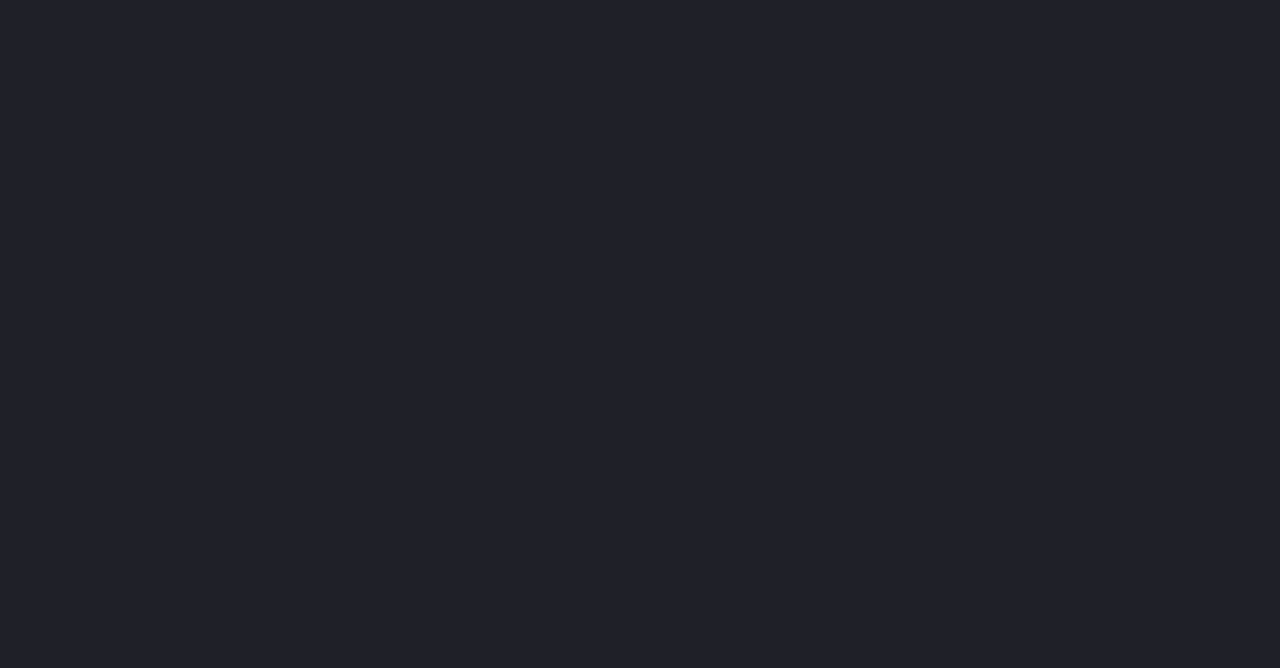
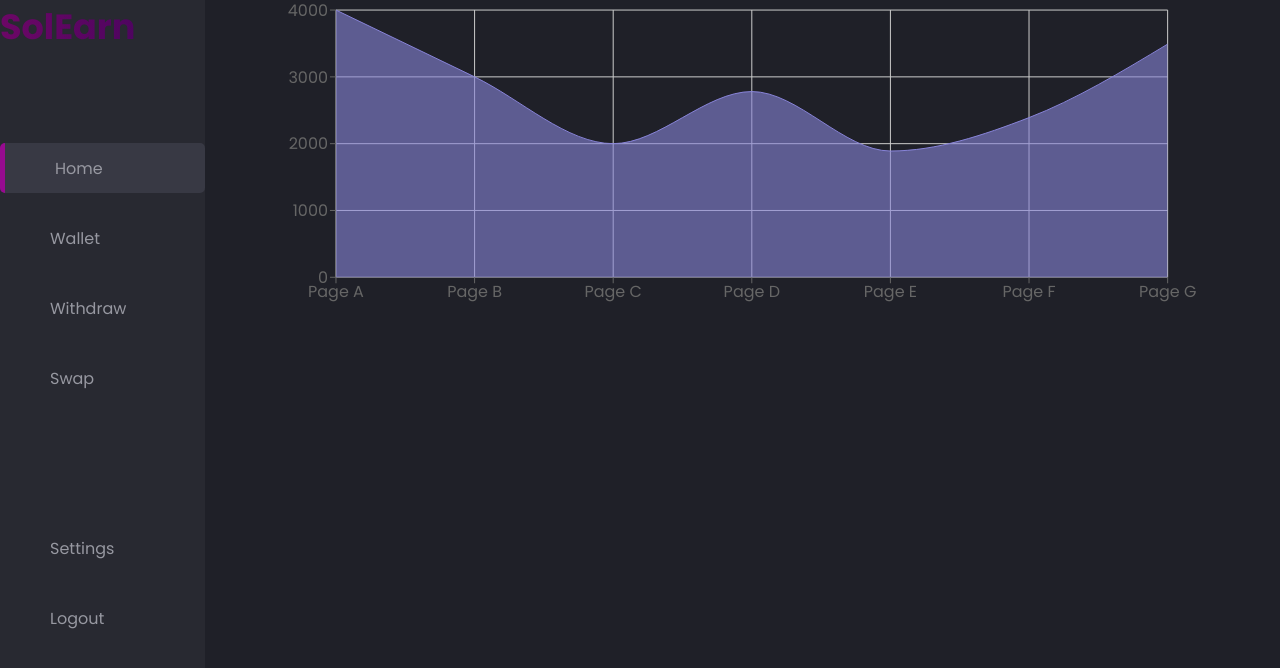
Before and after one commit to SolEarn-1-0/SolEarn-Frontend, a React (Create React App) app: page /wallet in a window 1280 px wide. Before the commit this address had no page. Shown: the top 668 px of the page. Built offline with nearby package versions, Linux system fonts and the light colour scheme.

Commit message:
implemented charted on wallet page

```diff
--- a/package.json
+++ b/package.json
@@ -13,6 +13,7 @@
     "react-router": "^6.8.1",
     "react-router-dom": "^6.8.1",
     "react-scripts": "5.0.1",
+    "recharts": "^2.4.3",
     "web-vitals": "^2.1.4"
   },
   "scripts": {
--- a/src/App.js
+++ b/src/App.js
@@ -4,6 +4,7 @@ import Home from "./pages/Home";
 import Aboutus from "./pages/AboutUs";
 import Contactus from "./pages/ContactUs";
 import Dashboard from "./pages/dashboard/dashboard";
+import Wallet from "./pages/userwallet/Wallet";
 import GetStarted from "./pages/getStarted";
 import BusinessRegisteration from "./pages/businessRegisteration";
 import WorkerRegisteration from "./pages/workerRegisteration";
@@ -17,6 +18,7 @@ function App() {
         <Route path = "/about" element = {<Aboutus/>}/>
         <Route path = "/contactus" element = {<Contactus/>} />
         <Route path = "/dashboard" element = {<Dashboard/>} />
+        <Route path = "/wallet" element = {<Wallet/>} />
         <Route path = "/getstarted" element = {<GetStarted/>} />
         <Route path = "/business/sign-up" element = {<BusinessRegisteration/>} />
         <Route path = "/worker/sign-up" element = {<WorkerRegisteration/>} />
--- /dev/null
+++ b/src/components/dashboardcomp/Navmenu.js
@@ -0,0 +1,12 @@
+import Navlogo from "../navlogo";
+import Navlinks from "./navlink";
+
+const Navmenu = () => {
+  return (
+		<div className="dashboardlft">
+			<Navlogo />
+			<Navlinks />
+		</div>
+	);
+}
+export default Navmenu
--- /dev/null
+++ b/src/components/dashboardcomp/chart.js
@@ -0,0 +1,83 @@
+/** @format */
+
+import React, { PureComponent } from "react";
+import {
+	AreaChart,
+	Area,
+	XAxis,
+	YAxis,
+	CartesianGrid,
+	Tooltip,
+	ResponsiveContainer,
+} from "recharts";
+
+const data = [
+	{
+		name: "Page A",
+		uv: 4000,
+		pv: 2400,
+		amt: 2400,
+	},
+	{
+		name: "Page B",
+		uv: 3000,
+		pv: 1398,
+		amt: 2210,
+	},
+	{
+		name: "Page C",
+		uv: 2000,
+		pv: 9800,
+		amt: 2290,
+	},
+	{
+		name: "Page D",
+		uv: 2780,
+		pv: 3908,
+		amt: 2000,
+	},
+	{
+		name: "Page E",
+		uv: 1890,
+		pv: 4800,
+		amt: 2181,
+	},
+	{
+		name: "Page F",
+		uv: 2390,
+		pv: 3800,
+		amt: 2500,
+	},
+	{
+		name: "Page G",
+		uv: 3490,
+		pv: 4300,
+		amt: 2100,
+	},
+];
+
+export default function Chart() {
+
+
+		return (
+			<ResponsiveContainer width="100%" aspect={3}>
+				<AreaChart
+					width={500}
+					height={400}
+					data={data}
+					margin={{
+						top: 10,
+						right: 30,
+						left: 0,
+						bottom: 0,
+					}}>
+					<CartesianGrid  horinzontal = "false" vertical = "true" />
+					<XAxis dataKey="name" tick={{ color: "rgb(209, 209, 211)" }} />
+					<YAxis />
+					<Tooltip />
+					<Area type="monotone" dataKey="uv" stroke="#8884d8" fill="#8884d8" />
+				</AreaChart>
+			</ResponsiveContainer>
+		);
+}
+// strokeDasharray="3 3"
--- a/src/components/dashboardcomp/navlink.js
+++ b/src/components/dashboardcomp/navlink.js
@@ -1,11 +1,10 @@
 import { NavLink } from "react-router-dom"
-// import HomeIcon from "@mui/icons-material/Home";
 const Navlinks = () => {
   return (
 		<div className="navlinks">
 			<div className="navtops">
 				<NavLink className = "dashactive" to={"/"}>Home</NavLink>
-				<NavLink to={"/wallet"}>Wallet</NavLink>
+				<NavLink to={"/Wallet"}>Wallet</NavLink>
 				<NavLink to={"/wallet"}>Withdraw</NavLink>
 				<NavLink to={"/wallet"}>Swap</NavLink>
 			</div>
--- a/src/pages/dashboard/dashboard.js
+++ b/src/pages/dashboard/dashboard.js
@@ -1,9 +1,8 @@
 /** @format */
 
-import Navlogo from "../../components/navlogo";
-import Navlinks from "../../components/dashboardcomp/navlink";
 import Card from "../../components/dashboardcomp/card";
 import data from "../../components/dashboardcomp/carddata";
+import Navmenu from "../../components/dashboardcomp/Navmenu";
 import './dashboard.css'
 // import HomeIcon from "@mui/icons-material/Home";
 const Dashboard = () => {
@@ -14,10 +13,7 @@ const Dashboard = () => {
 
 	return (
 		<div className="dashboard">
-			<div className="dashboardlft">
-				<Navlogo />
-				<Navlinks />
-			</div>
+			<Navmenu/>
 			<div className="dashboardrght">
 				<div className="button">
 					<button>Connect Wallet</button>
--- /dev/null
+++ b/src/pages/userwallet/Wallet.js
@@ -0,0 +1,14 @@
+import Navmenu from "../../components/dashboardcomp/Navmenu"
+import './wallet.css'
+import Chart from "../../components/dashboardcomp/chart"
+const Wallet = () => {
+  return (
+    <div className="walletitems">
+    <Navmenu/>
+    <div className="walletrigt">
+     <Chart/>
+    </div>
+    </div>
+  )
+}
+export default Wallet
--- /dev/null
+++ b/src/pages/userwallet/wallet.css
@@ -0,0 +1,16 @@
+/** @format */
+
+.walletitems {
+	display: flex;
+	align-items: center;
+	gap: 20px;
+}
+
+.walletrigt {
+  width: 80%;
+	height: 100vh;
+	display: flex;
+	flex-direction: column;
+	gap: 20px;
+	padding: 0% 4%;
+}
```
Also changed, not shown: 1 other file (tests, documents, lock files or other folders).
